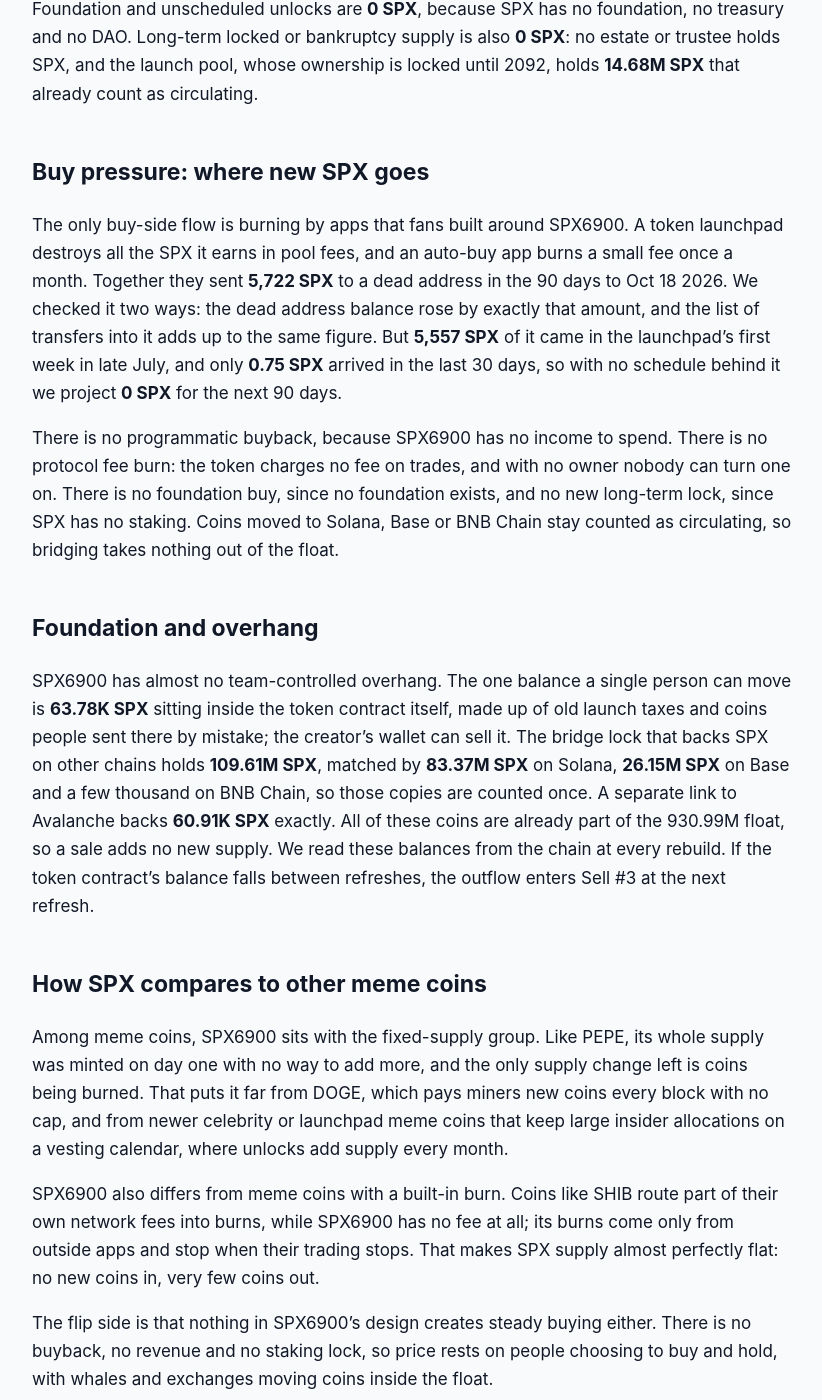
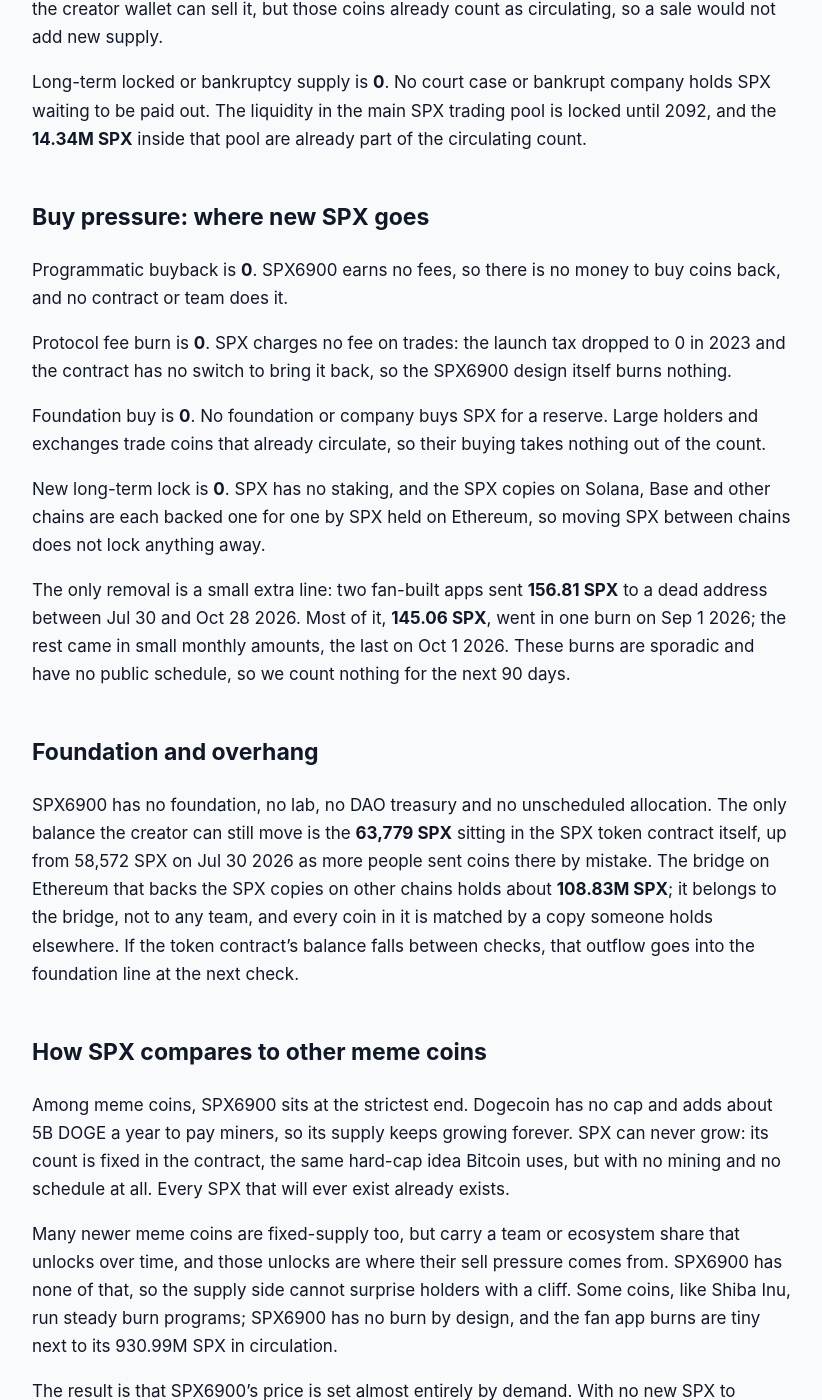
Before and after one commit to jeevansongmy-spec/mrnasdog-articles, a Jekyll site: the page built from crypto/spx-pressure-framework.md, in a window 1280 px wide and 1400 px high, scrolled down 1093 px. Shown: the whole window, without its empty margins (228-1050 px from the left). Built offline with Jekyll 4.4.1, drawn with Linux system fonts in a browser that asks for light colours; some of the changed text lies outside the part shown.

Commit message:
publish: crypto/spx-pressure-framework

```diff
--- a/crypto/spx-pressure-framework.md
+++ b/crypto/spx-pressure-framework.md
@@ -1,6 +1,6 @@
 ---
 title:         "SPX Inflation Analysis · October 2026 · Mixed flows · supply roughly steady"
-description:   "SPX supply is roughly steady: no mint, no unlocks, and fan apps burned 5,722 SPX in 90 days. Net −0.0006% now and 0.00% next on a fixed 1B supply."
+description:   "SPX supply is roughly steady: no mint, no unlocks, and fan-built apps burned 156.81 SPX in 90 days. Net −0.00% now and 0.00% next on a fixed 1B supply."
 canonical_url: "https://mrnasdog.com/research/spx/inflation"
 tags:          ["crypto", "spx", "spx6900", "memecoin"]
 published:     true
@@ -12,50 +12,58 @@ published:     true
 
 # SPX Inflation Analysis · October 2026 · Mixed flows · supply roughly steady
 
-SPX6900 (SPX) has a supply that cannot grow. The Ethereum contract fixes it at **1B SPX**, of which **930.99M SPX** circulate and the rest sits in a dead address. In the 90 days to Oct 18 2026 the MrNasDog Pressure Framework counts **0 SPX** of new supply against **5,722 SPX** burned by fan-built apps, a net change of **−0.0006%**; the monitor reads **−0.17%**. With no mint, no vesting and no team, the only thing that moves SPX supply is coins sent to a dead address.
+SPX6900 (SPX) has one of the simplest supply stories in crypto: the supply is roughly steady, because the Ethereum contract fixes it at **1B SPX** and has no way to make more. In the 90 days to Oct 28 2026, **0 SPX** of new supply came out, fan-built apps burned **156.81 SPX**, and the net change was **−0.00%**, with **0.00%** expected for the next 90 days; other supply trackers show **+0.02%**.
 
 ## The verdict, in one paragraph
 
-Over the last 90 days SPX supply shrank by **−0.0006%** of the **930.99M SPX** float, and for the next 90 days we project **0.00%**. The monitor, which reads supply from market data, shows **−0.17%** over the same 90 days. The gap is **0.17 percentage points**, inside our 0.5-point limit, so no warning chip is shown: the small difference comes from day-to-day noise in a supply figure that is worked out from price and market value. SPX6900 is a **fixed-supply meme coin with a tiny voluntary burn**.
+Over the 90 days from Jul 30 to Oct 28 2026, SPX supply moved by **−0.00%**: no new SPX was created and **156.81 SPX** were burned, against **930.99M SPX** in circulation. Other supply trackers show **+0.02%** for the same 90 days, a gap of just **0.02 points**, so the coin page carries no warning note. For the next 90 days we expect **0.00%**, because the small app burns have no schedule. The label that fits SPX6900 is plain: a fixed-supply meme coin where the count cannot go up and only drifts down by crumbs.
 
 ## Sell pressure: where new SPX comes from
 
-Protocol inflation is **0 SPX**, and it can never be anything else. The SPX6900 contract on Ethereum reports a total supply of 1B as a fixed number written into its code, it has no mint function, no upgrade path, and its owner gave up control in 2023. We read the contract code ourselves this session and found no way to create a single new SPX.
+Protocol inflation is **0**, and it will stay 0. The SPX6900 contract on Ethereum writes the supply of 1B SPX as a fixed number, it has no function that creates coins, and its owner keys were given up when SPX launched in August 2023. Nobody, not even the people who launched it, can mint a single new SPX.
 
-Vesting unlocks are **0 SPX**. SPX6900 launched in August 2023 with no team, investor or advisor share: all 1B coins went to the creator, who put them into the trading pool and sent **68.78M SPX** to a dead address. The creator's wallet holds **0 SPX** today, so there is nothing left to unlock.
+Vesting unlocks are **0**. SPX6900 was a fair launch: there was no team share, no investor round and no advisor tokens, so there is no unlock calendar at all. The wallet that created the contract holds 0 SPX.
 
-Foundation and unscheduled unlocks are **0 SPX**, because SPX has no foundation, no treasury and no DAO. Long-term locked or bankruptcy supply is also **0 SPX**: no estate or trustee holds SPX, and the launch pool, whose ownership is locked until 2092, holds **14.68M SPX** that already count as circulating.
+Foundation and unscheduled unlocks are **0**. SPX6900 has no foundation and no treasury. The one pile tied to the creator is **63,779 SPX** that people sent to the token contract by mistake; the creator wallet can sell it, but those coins already count as circulating, so a sale would not add new supply.
+
+Long-term locked or bankruptcy supply is **0**. No court case or bankrupt company holds SPX waiting to be paid out. The liquidity in the main SPX trading pool is locked until 2092, and the **14.34M SPX** inside that pool are already part of the circulating count.
 
 ## Buy pressure: where new SPX goes
 
-The only buy-side flow is burning by apps that fans built around SPX6900. A token launchpad destroys all the SPX it earns in pool fees, and an auto-buy app burns a small fee once a month. Together they sent **5,722 SPX** to a dead address in the 90 days to Oct 18 2026. We checked it two ways: the dead address balance rose by exactly that amount, and the list of transfers into it adds up to the same figure. But **5,557 SPX** of it came in the launchpad's first week in late July, and only **0.75 SPX** arrived in the last 30 days, so with no schedule behind it we project **0 SPX** for the next 90 days.
+Programmatic buyback is **0**. SPX6900 earns no fees, so there is no money to buy coins back, and no contract or team does it.
 
-There is no programmatic buyback, because SPX6900 has no income to spend. There is no protocol fee burn: the token charges no fee on trades, and with no owner nobody can turn one on. There is no foundation buy, since no foundation exists, and no new long-term lock, since SPX has no staking. Coins moved to Solana, Base or BNB Chain stay counted as circulating, so bridging takes nothing out of the float.
+Protocol fee burn is **0**. SPX charges no fee on trades: the launch tax dropped to 0 in 2023 and the contract has no switch to bring it back, so the SPX6900 design itself burns nothing.
+
+Foundation buy is **0**. No foundation or company buys SPX for a reserve. Large holders and exchanges trade coins that already circulate, so their buying takes nothing out of the count.
+
+New long-term lock is **0**. SPX has no staking, and the SPX copies on Solana, Base and other chains are each backed one for one by SPX held on Ethereum, so moving SPX between chains does not lock anything away.
+
+The only removal is a small extra line: two fan-built apps sent **156.81 SPX** to a dead address between Jul 30 and Oct 28 2026. Most of it, **145.06 SPX**, went in one burn on Sep 1 2026; the rest came in small monthly amounts, the last on Oct 1 2026. These burns are sporadic and have no public schedule, so we count nothing for the next 90 days.
 
 ## Foundation and overhang
 
-SPX6900 has almost no team-controlled overhang. The one balance a single person can move is **63.78K SPX** sitting inside the token contract itself, made up of old launch taxes and coins people sent there by mistake; the creator's wallet can sell it. The bridge lock that backs SPX on other chains holds **109.61M SPX**, matched by **83.37M SPX** on Solana, **26.15M SPX** on Base and a few thousand on BNB Chain, so those copies are counted once. A separate link to Avalanche backs **60.91K SPX** exactly. All of these coins are already part of the 930.99M float, so a sale adds no new supply. We read these balances from the chain at every rebuild. If the token contract's balance falls between refreshes, the outflow enters Sell #3 at the next refresh.
+SPX6900 has no foundation, no lab, no DAO treasury and no unscheduled allocation. The only balance the creator can still move is the **63,779 SPX** sitting in the SPX token contract itself, up from 58,572 SPX on Jul 30 2026 as more people sent coins there by mistake. The bridge on Ethereum that backs the SPX copies on other chains holds about **108.83M SPX**; it belongs to the bridge, not to any team, and every coin in it is matched by a copy someone holds elsewhere. If the token contract's balance falls between checks, that outflow goes into the foundation line at the next check.
 
 ## How SPX compares to other meme coins
 
-Among meme coins, SPX6900 sits with the fixed-supply group. Like PEPE, its whole supply was minted on day one with no way to add more, and the only supply change left is coins being burned. That puts it far from DOGE, which pays miners new coins every block with no cap, and from newer celebrity or launchpad meme coins that keep large insider allocations on a vesting calendar, where unlocks add supply every month.
+Among meme coins, SPX6900 sits at the strictest end. Dogecoin has no cap and adds about 5B DOGE a year to pay miners, so its supply keeps growing forever. SPX can never grow: its count is fixed in the contract, the same hard-cap idea Bitcoin uses, but with no mining and no schedule at all. Every SPX that will ever exist already exists.
 
-SPX6900 also differs from meme coins with a built-in burn. Coins like SHIB route part of their own network fees into burns, while SPX6900 has no fee at all; its burns come only from outside apps and stop when their trading stops. That makes SPX supply almost perfectly flat: no new coins in, very few coins out.
+Many newer meme coins are fixed-supply too, but carry a team or ecosystem share that unlocks over time, and those unlocks are where their sell pressure comes from. SPX6900 has none of that, so the supply side cannot surprise holders with a cliff. Some coins, like Shiba Inu, run steady burn programs; SPX6900 has no burn by design, and the fan app burns are tiny next to its 930.99M SPX in circulation.
 
-The flip side is that nothing in SPX6900's design creates steady buying either. There is no buyback, no revenue and no staking lock, so price rests on people choosing to buy and hold, with whales and exchanges moving coins inside the float.
+The result is that SPX6900's price is set almost entirely by demand. With no new SPX to absorb and no buyback to lean on, the coin moves on how much people want to hold it, which is why the demand half of the coin page matters more for SPX than the supply half.
 
 ## What to watch in the next 90 days
 
-First, the dead address. Any new app that burns SPX, or a revival of the launchpad that burned 5,557 SPX in one week of July 2026, would show up there and move the buy side.
+The next monthly app burn is due around Oct 31 2026, with more around Nov 30 and Dec 30 2026; each has been under 1 SPX, so none of them will move the count.
 
-Second, the auto-buy app's monthly burns, due about every 30 days, near Oct 31 2026, Nov 30 2026 and Dec 30 2026. Each one has been under 1 SPX, too small to change the reading unless the app grows.
+Watch the SPX token contract's own balance of **63,779 SPX**: if the creator wallet ever sells it, the coins move from the contract to the market, though the circulating count stays the same.
 
-Third, the 63.78K SPX inside the token contract and the 109.61M SPX bridge lock. A sale from the first or a mismatch in the second would change the overhang picture.
+Watch the bridge on Ethereum, now near **108.83M SPX**: SPX moving back from Solana and Base shrinks it, which changes where SPX lives but not how many exist.
 
-Fourth, new exchange listings. They move SPX between holders but add no supply, since every coin is already circulating.
+Watch for any new app that burns SPX at a larger size. A real, repeating burn would turn SPX6900 slowly deflationary; nothing like that was announced as of Oct 28 2026.
 
 ## Summary
 
-SPX6900 (SPX) is a fixed-supply meme coin: the Ethereum contract caps it at 1B, no one can mint more, and there is no team share, treasury or vesting left. In the 90 days to Oct 18 2026, supply shrank by **−0.0006%** as fan-built apps burned **5,722 SPX**, and we project **0.00%** for the next 90 days. The supply side carries almost no risk; the risk is on the demand side, because nothing in the design buys SPX back. The ceiling is permanent: **930.99M SPX** in circulation can only fall from here.
+SPX6900 (SPX) is a fixed-supply meme coin: the Ethereum contract caps it at 1B SPX, no one can mint more, and there is no team share, treasury or vesting. In the 90 days to Oct 28 2026, the supply changed by **−0.00%** as fan-built apps burned **156.81 SPX**, and we expect **0.00%** for the next 90 days. Other supply trackers agree within **0.02 points**. The supply side carries no unlock risk, so the main risk for SPX6900 holders is falling demand, not new coins.
 
-*MrNasDog Pressure Framework analysis of SPX, Metric 1 — Inflation. Data + explanation only. Not financial advice. Checked Oct 18 2026.*
+*MrNasDog Pressure Framework analysis of SPX, Metric 1 — Inflation. Data + explanation only. Not financial advice. Checked Oct 28 2026.*
```
